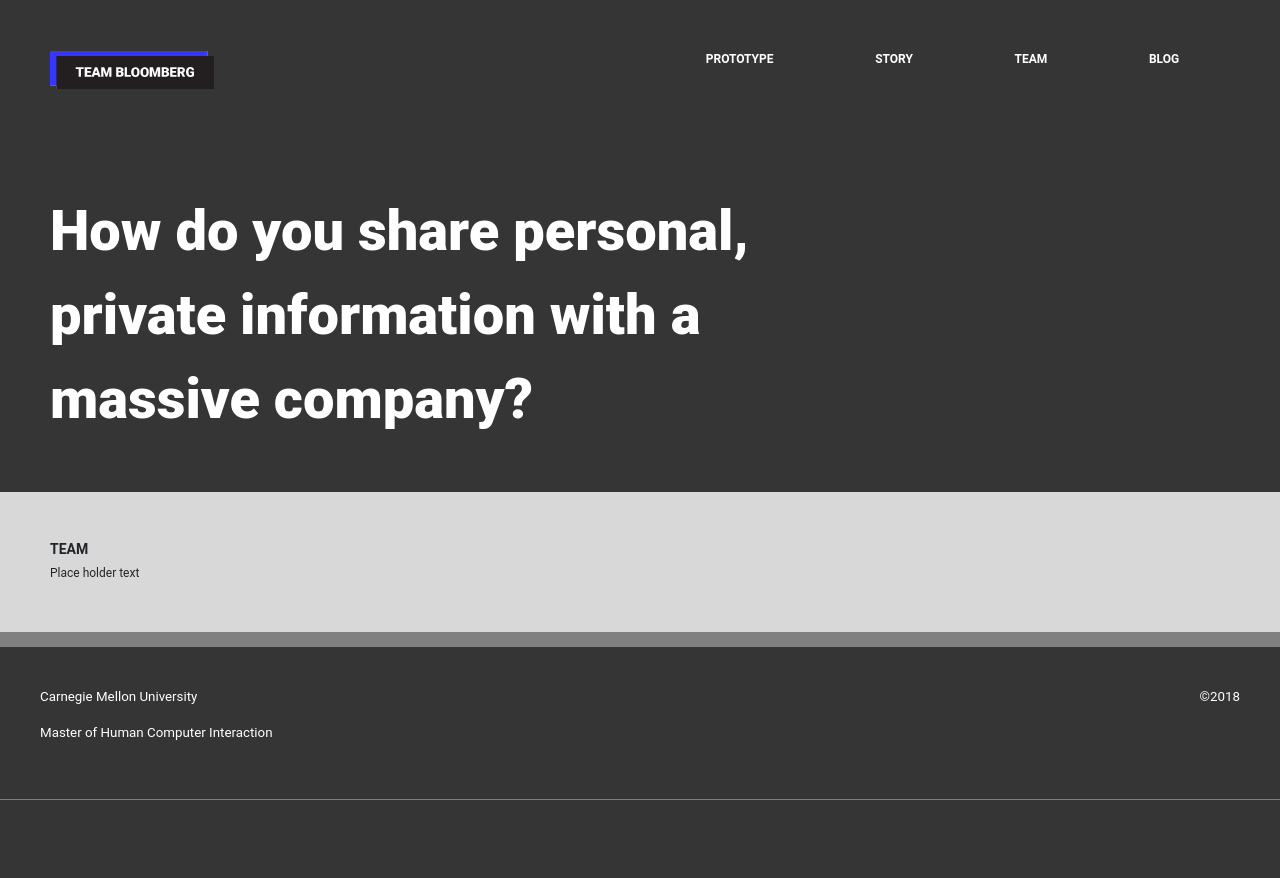
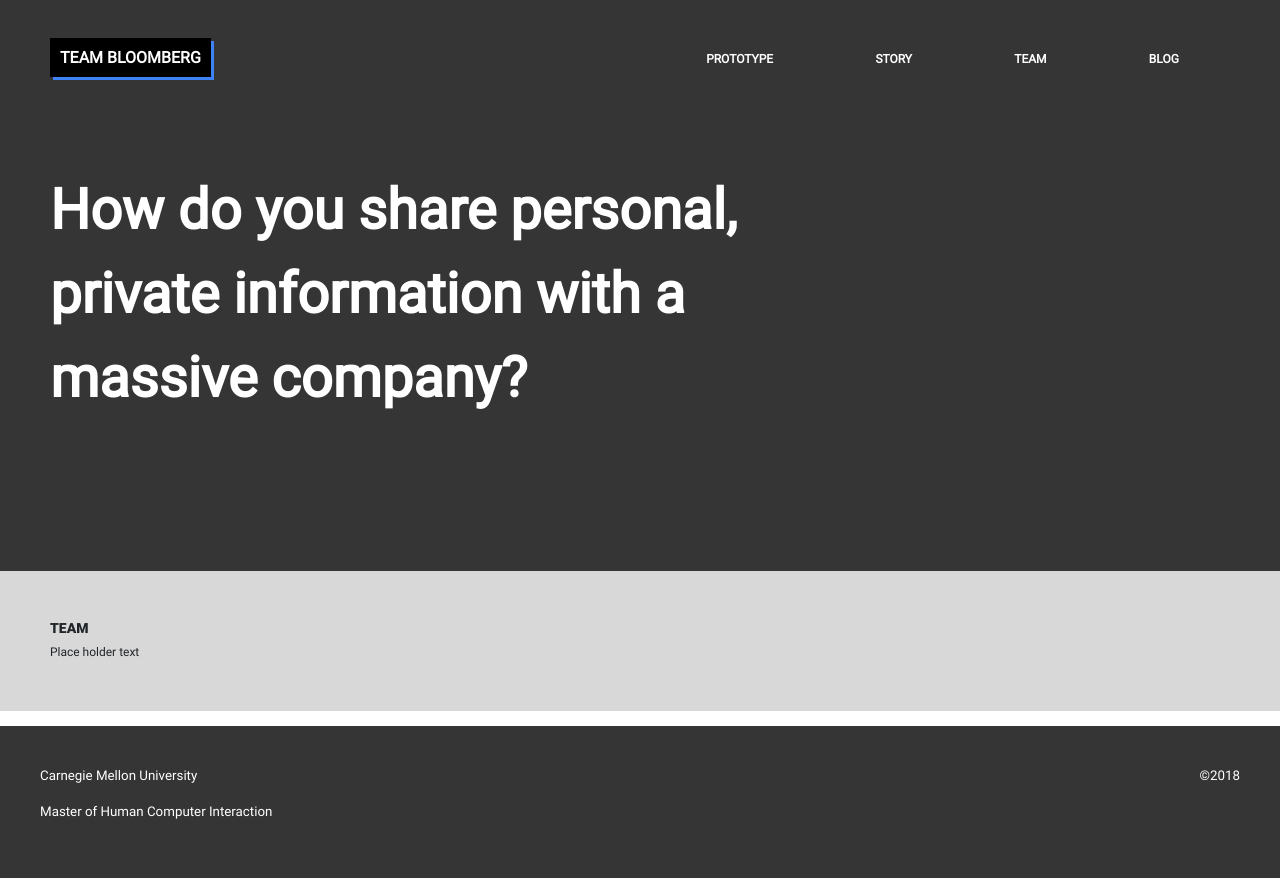
Before and after one commit to a-woods1/BB-website, a Flask app: page /story/ in a window 1280 px wide. Before the commit the page ends 800 px from the top, so only its background shows below. Run offline with Flask 2, Linux system fonts and the light colour scheme; some libraries are stand-ins or nearby versions; some web fonts are replaced.

Commit message:
Updated team page

```diff
--- a/project/static/css/index.css
+++ b/project/static/css/index.css
@@ -1,7 +1,11 @@
+@font-face {
+  font-family: Roboto-Regular;
+  src: url(../fonts/Roboto-Regular.ttf);
+}
 
 @font-face {
-  font-family: Roboto;
-  src: url(../fonts/Roboto-Regular.ttf);
+  font-family: Roboto-Black;
+  src: url(../fonts/Roboto-Black.ttf);
 }
 
 .container {
@@ -17,9 +21,9 @@
   background-color: white;
 }
 body {
-  font-family: Roboto;
+  font-family: Roboto-Regular;
   font-size: 12px;
-  background-color: grey;
+  background-color: white;
 }
 
 #subhead {
@@ -27,21 +31,18 @@
     padding: 50px;
   }
 
-.logo {
-  font-family: SimplyGlamorous;
-  color: #FFFFFF;
+#logo {
+  font-family: Roboto-Regular;
+  background-color: black;
+  padding: 10px;
+  font-size: 16px;
+  color: white;
   line-height: 1;
   white-space: nowrap;
+  box-shadow: 3px 3px #3e82f7;
 }
-#logo {
-  font-size: 32px;
-  font-family: SimplyGlamorous;
-  color: #42B3AD;
-  line-height: 1;
-  white-space: nowrap;
-}
+
 .role {
-  font-family: Palatino;
   color: #42B3AD;
   line-height: 1;
   white-space: nowrap;
@@ -58,45 +58,42 @@
   margin-top: 80px;
 }
 #heading {
-  font-family: Roboto;
-  font-weight: bold;
-  text-transform: uppercase;
+  font-family: Roboto-Black;
   font-size:56px;
 }
 h1 {
   font-size: 30px;
   margin-bottom: 100px;
   text-align: center;
-  font-family: Roboto;
+  font-family: Roboto-Black;
   font-weight: bold;
   text-transform: uppercase;
 }
 h2 {
-  font-size: 20px;
-  font-family: Roboto;
+  font-size: 18px;
+  font-family: Roboto-Regular;
   font-weight: bold;
-  text-transform: uppercase;
 }
 h3 {
-  font-family: Roboto;
+  font-family: Roboto-Black;
   font-size: 18px;
   line-height: 3;
 }
 h4 {
-  font-family: Roboto;
+  font-family: Roboto-Black;
   font-size: 14px;
   line-height: 1;
   font-weight: bold;
 }
 h5 {
-  font-family: Roboto;
+  font-family: Roboto-Black;
   font-size: 9px;
   line-height: 1;
   padding-bottom: 10px;
   font-weight: bold;
 }
 h6 {
-  font-family: Roboto;
+  font-family: Roboto-Black;
   font-size: 8px;
   line-height: 1;
 }
@@ -124,6 +121,7 @@
   color: white;
   font-size: 56px;
   padding: 50px;
+  padding-bottom: 150px;
 }
 
 #main_ul {
@@ -138,18 +136,35 @@
 }
 
 .main_a {
+  font-family: Roboto-Regular;
   color: #FFFFFF;
   text-decoration: none;
   /* no underline */
   font-weight: bold;
 }
 .main_a:hover {
+  font-family: Roboto-Regular;
   color: #FFFFFF;
   text-decoration: none;
+  border-bottom: 2px white solid;
   /* no underline */
   font-weight: bold;
 }
 
+#team_first_row{
+  background-color: #f7f7f7;
+}
+
+#team_photo{
+  width: 660px;
+  height: 380px;
+  position: relative;
+  top: -100px;
+}
+
+.team_member{
+  font-weight: 900;
+}
 #menu_bars {
   font-size: 28px;
   text-align: right;
--- a/project/templates/header.html
+++ b/project/templates/header.html
@@ -3,7 +3,7 @@
       <div class="col-6">
         <a class="main_a" href="{{ url_for('home') }}">
           <span id="logo">
-            <img src="{{ url_for('static', filename='assets/images/teamlogo.png') }}" alt="Box with Team Bloomberg written inside">
+            TEAM BLOOMBERG
           </span>
         </a>
       </div>
```
Also changed, not shown: other parts of project/static/css/index.css (+22 -26 lines), project/templates/team.html (+14 -14 lines), project/static/fonts/Roboto-Black.ttf (added), project/static/fonts/Roboto-Regular.ttf (added).
